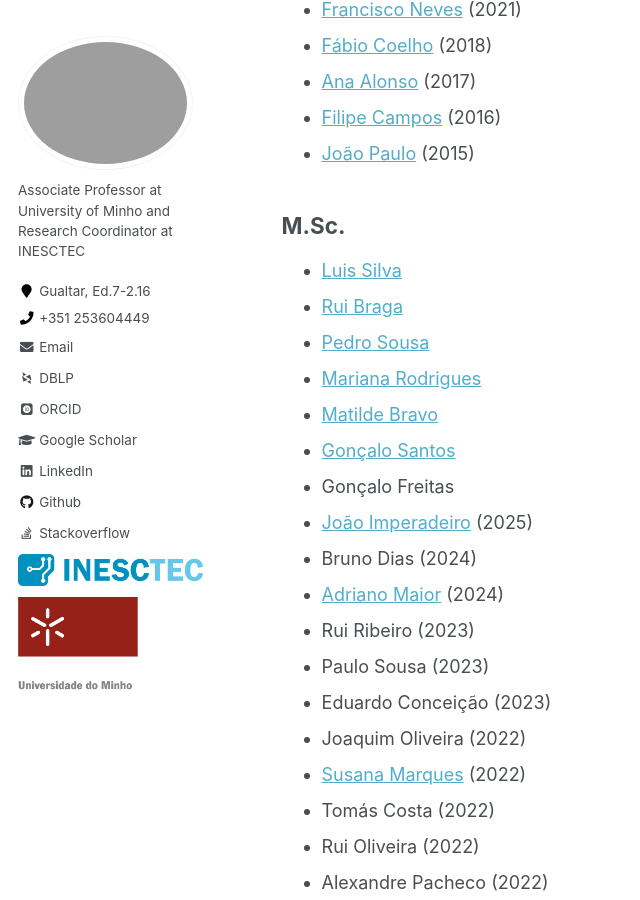
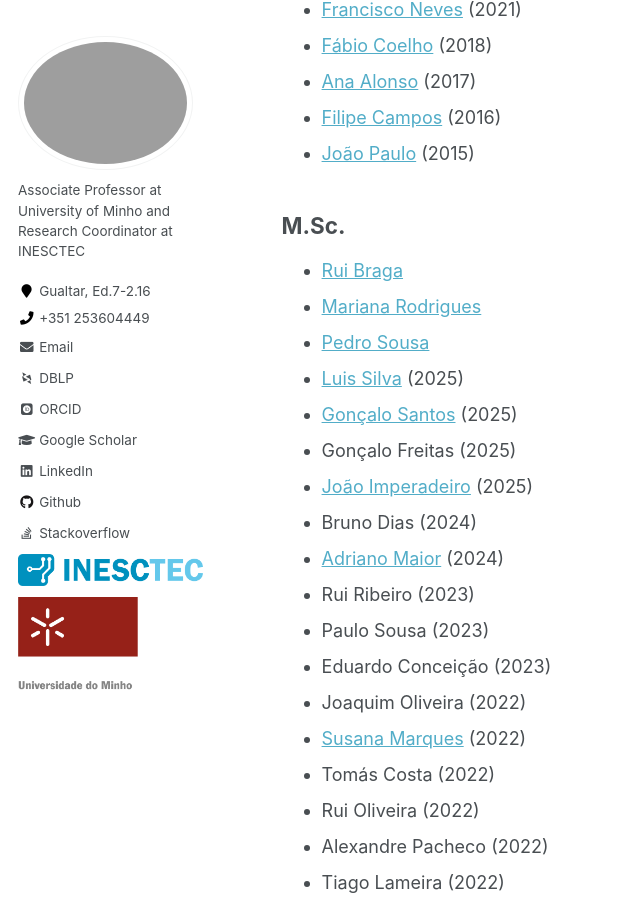
Before and after one commit to jopereira/jopereira.github.io, a Jekyll site: the page built from _pages/students.md, in a window 1280 px wide and 900 px high, scrolled down 420 px. Shown: the whole window, without its empty margins (0-640 px from the left). Built offline with Jekyll 4.4.1, drawn with Linux system fonts in a browser that asks for light colours; some web fonts are replaced.

Commit message:
update students

```diff
--- a/_pages/students.md
+++ b/_pages/students.md
@@ -22,13 +22,12 @@ author_profile: true
 
 ## M.Sc.
 
-- [Luis Silva](https://www.inesctec.pt/en/people/luis-manuel-silva)
 - [Rui Braga](https://www.inesctec.pt/en/people/rui-miguel-braga)
+- [Mariana Rodrigues](https://www.inesctec.pt/en/people/mariana-dinis-rodrigues)
 - [Pedro Sousa](https://www.inesctec.pt/pt/pessoas/pedro-alexandre-sousa)
-- [Mariana Rodrigues](https://www.inesctec.pt/en/people/mariana-dinis-rodrigues)
-- [Matilde Bravo](https://www.inesctec.pt/pt/pessoas/matilde-pizarro-bravo)
-- [Gonçalo Santos](https://www.inesctec.pt/en/people/goncalo-couto-dos-santos)
-- Gonçalo Freitas
+- [Luis Silva](https://www.inesctec.pt/en/people/luis-manuel-silva) (2025)
+- [Gonçalo Santos](https://www.inesctec.pt/en/people/goncalo-couto-dos-santos) (2025)
+- Gonçalo Freitas (2025)
 - [João Imperadeiro](https://www.inesctec.pt/en/people/joao-ribeiro-imperadeiro) (2025)
 - Bruno Dias (2024)
 - [Adriano Maior](https://www.inesctec.pt/pt/pessoas/adriano-novo-maior) (2024)
```
